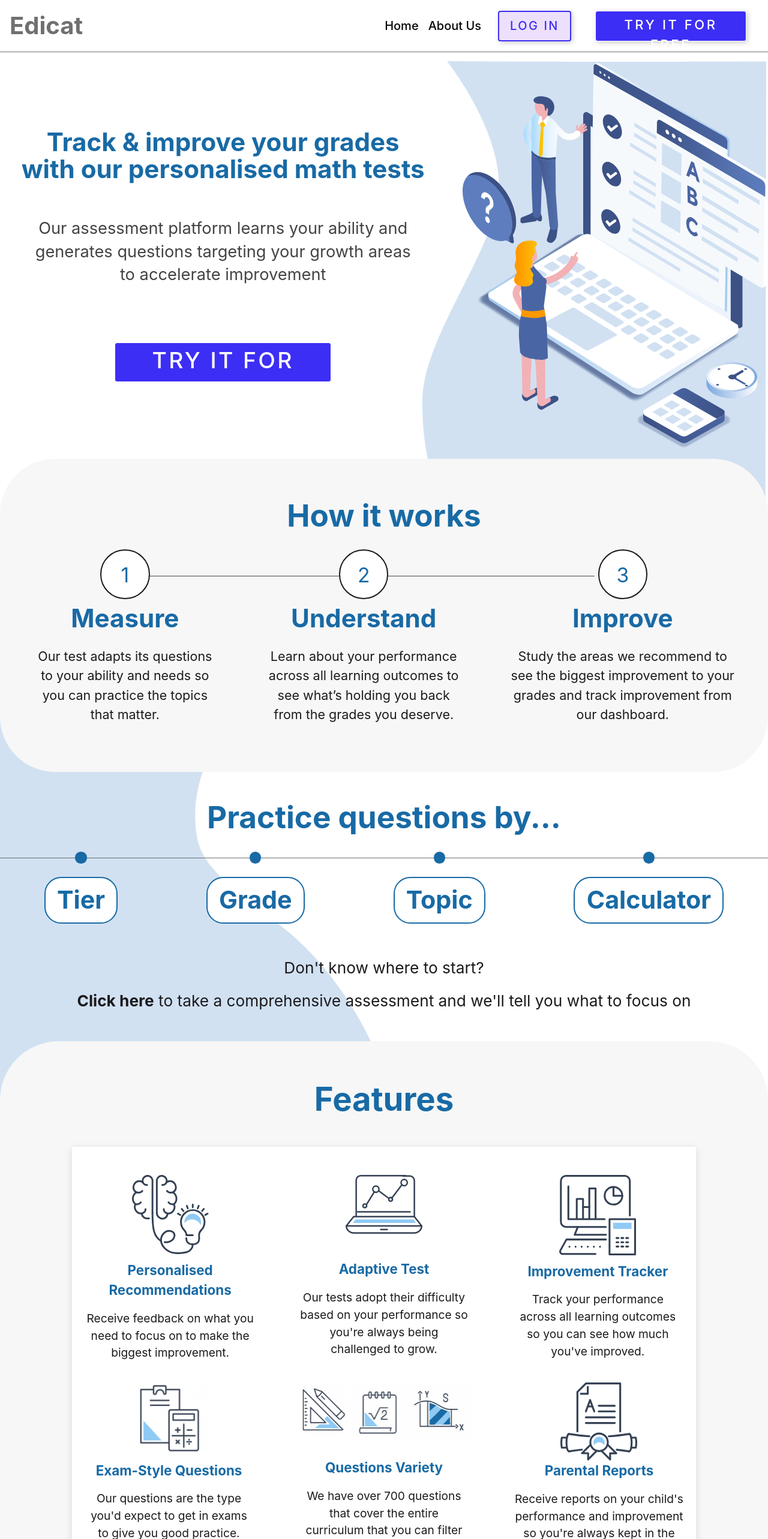
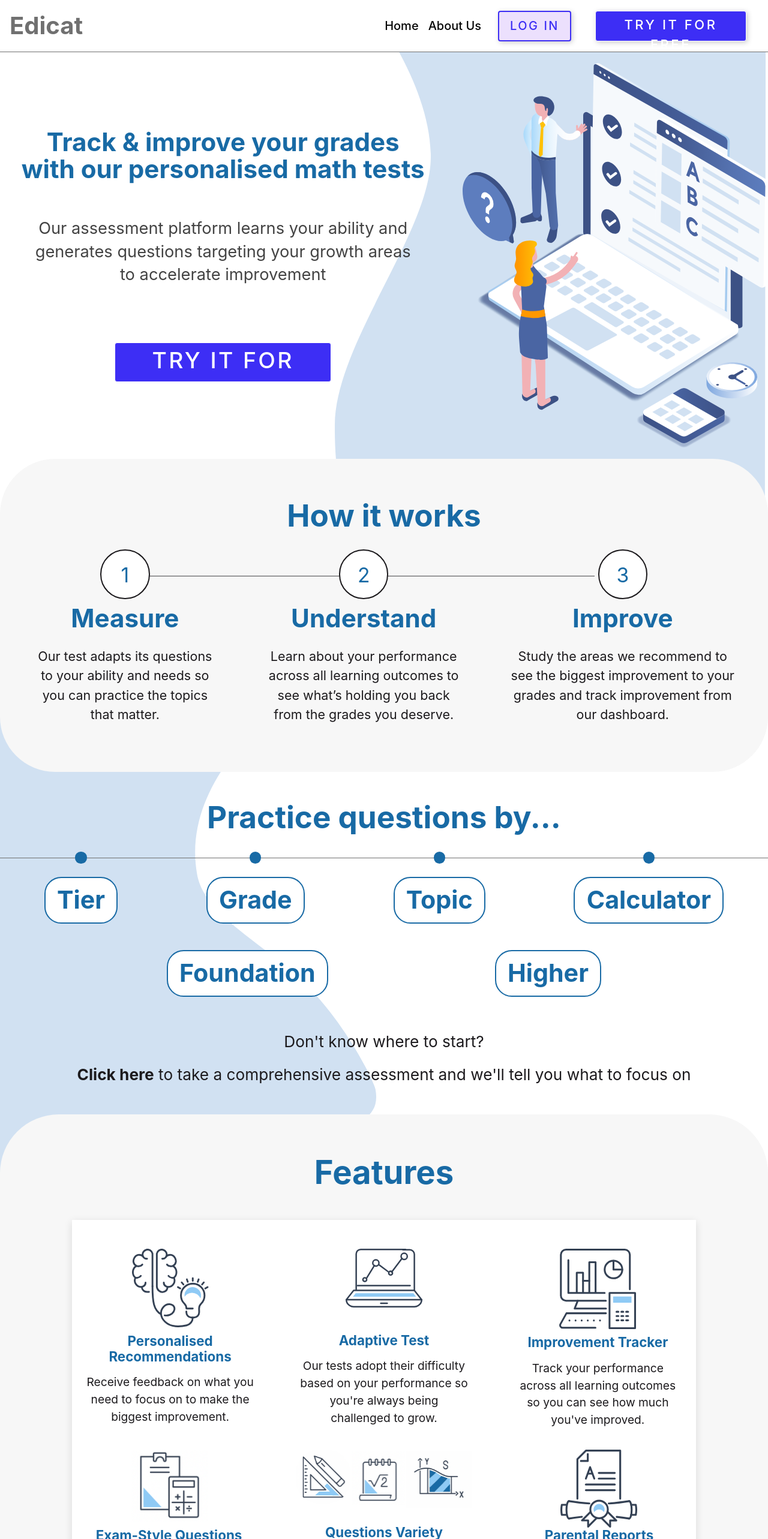
Before and after one commit to akhilreddy18/demo1, a React (Create React App) app: page / in a window 1280 px wide. Shown: the top 2566 px of the page at 60% size. Built offline with nearby package versions, Linux system fonts and the light colour scheme.

Commit message:
Features alignment

```diff
--- a/src/components/Category/Category.js
+++ b/src/components/Category/Category.js
@@ -1,6 +1,6 @@
 import React from "react";
 import classes from "./Category.module.css";
-import Logo from "../../assets/Images/Path 875.svg";
+// import Logo from "../../assets/Images/Path 875.svg";
 
 const Category = () => {
   return (
@@ -33,10 +33,10 @@ const Category = () => {
             <p className={classes.Category}>Calculator</p>
           </div>
         </div>
-        {/* <div className={classes.row}>
+        <div className={classes.row}>
           <p className={classes.Category}>Foundation</p>
           <p className={classes.Category}>Higher</p>
-        </div> */}
+        </div>
         <div className="row justify-content-center">
           <p className={classes.p}>Don't know where to start? </p>
         </div>
--- a/src/components/Category/Category.module.css
+++ b/src/components/Category/Category.module.css
@@ -128,9 +128,7 @@
     margin-top: 10px;
   }
   .row {
-    display: flex;
-    flex-direction: column;
-    align-items: center;
+    display: none;
   }
   .catBg {
     display: none;
--- a/src/components/Features/Features.module.css
+++ b/src/components/Features/Features.module.css
@@ -30,6 +30,7 @@
   color: #186aa5;
   font-weight: bold;
   text-align: center;
+  line-height: 2vw;
 }
 
 .p2 {
--- a/src/components/Main/Main.module.css
+++ b/src/components/Main/Main.module.css
@@ -1,6 +1,6 @@
 .mainBg {
   background: url(../../assets/Images/Path\ 163.svg) no-repeat right;
-  background-size: 45vw;
+  background-size: contain;
   position: absolute;
   left: 0;
   top: 0;
```
Also changed, not shown: 1 other file (tests, documents, lock files or other folders).
